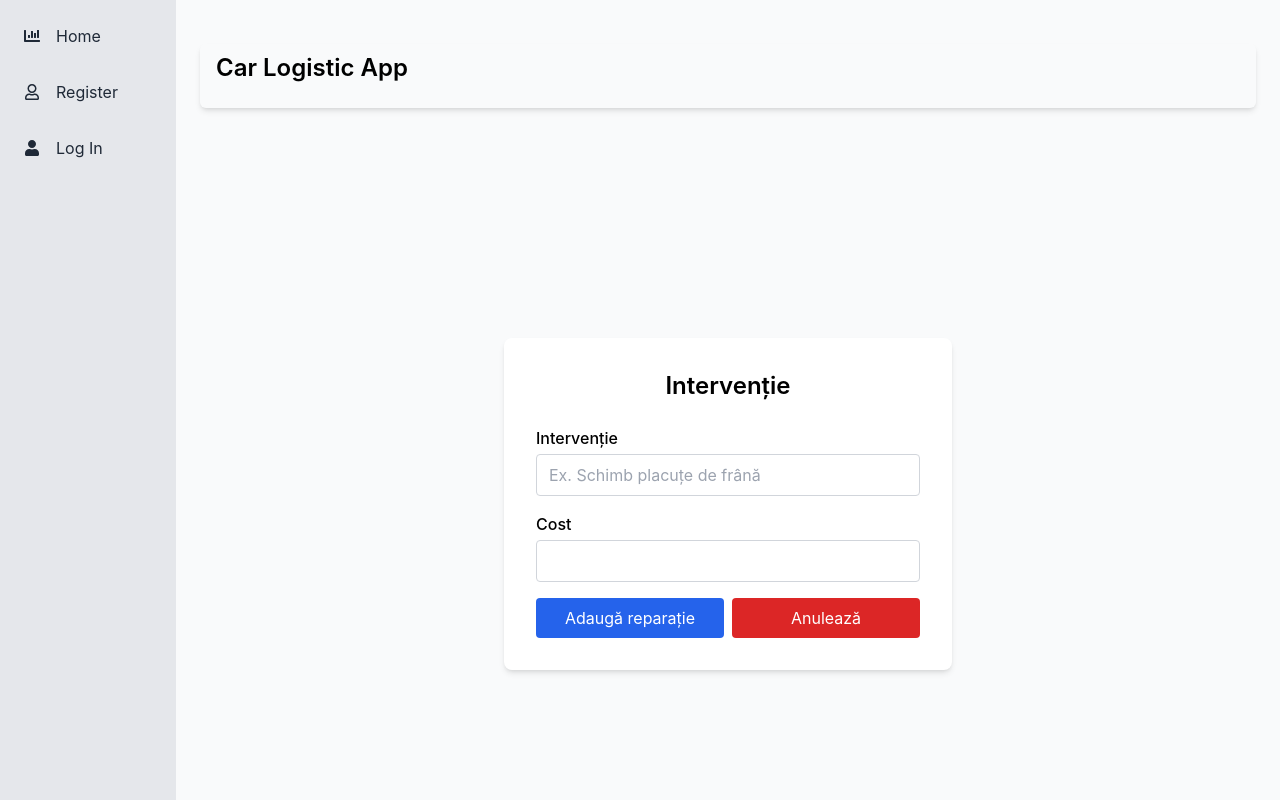
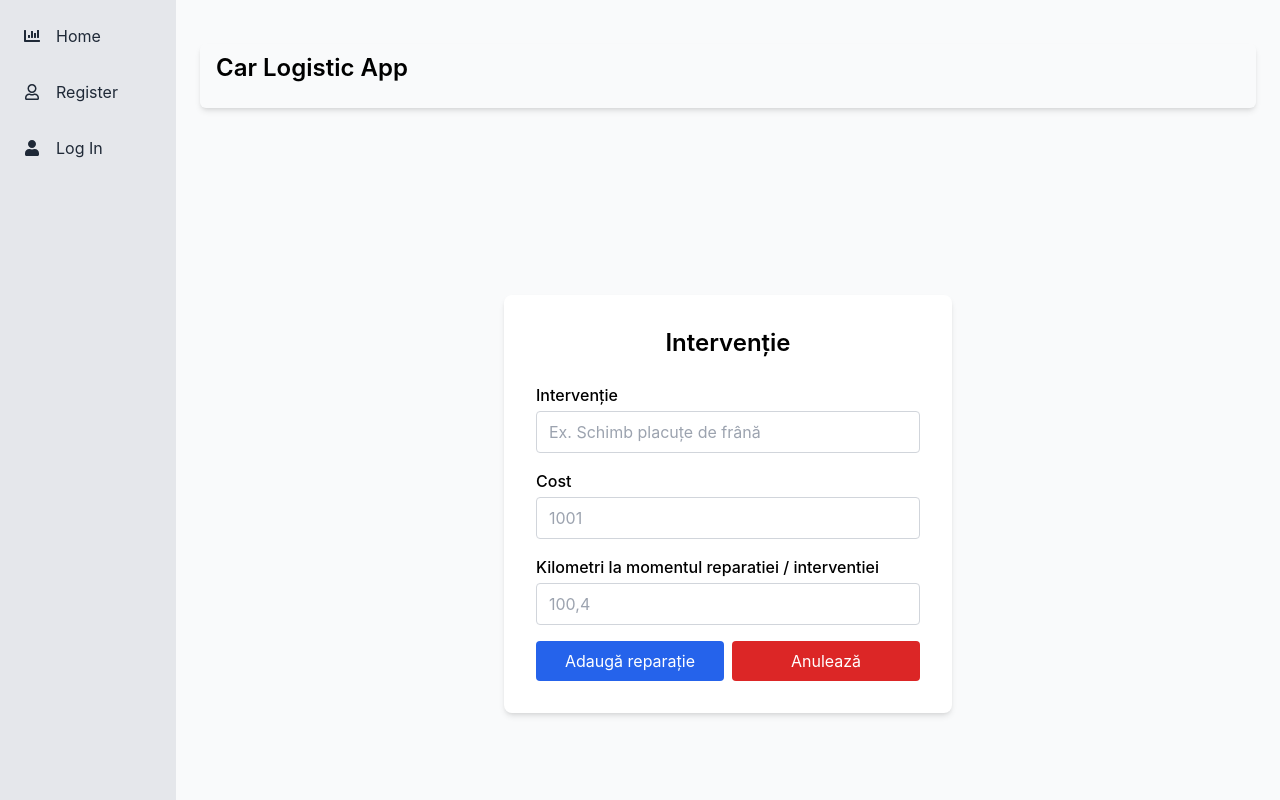
Before and after one commit to EdwardN93/react-final-project, a React (Vite) app: page /repairs/1 in a window 1280 px wide. Shown: the top 800 px of the page. Built offline with nearby package versions, Linux system fonts and the light colour scheme; no server answers.

Commit message:
added kilometer marks for repairs

```diff
--- a/db.json
+++ b/db.json
@@ -58,19 +58,33 @@
       "repairs": [
         {
           "intervention": "Schimb placute de frana",
-          "cost": "200"
+          "cost": "200",
+          "repairAtKm": "55,100"
         },
         {
           "intervention": "Schimb ulei",
-          "cost": "150"
+          "cost": "150",
+          "repairAtKm": "89,982"
         },
         {
           "intervention": "Schimb placute frana",
-          "cost": "800"
+          "cost": "800",
+          "repairAtKm": "100,025"
         },
         {
           "intervention": "Revizie",
-          "cost": "915"
+          "cost": "915",
+          "repairAtKm": "128,100"
+        },
+        {
+          "intervention": "Schimb filtru de particule",
+          "cost": "2100",
+          "repairAtKm": "131,190"
+        },
+        {
+          "intervention": "Revizie",
+          "cost": "887",
+          "repairAtKm": "143,100"
         }
       ]
     },
@@ -91,7 +105,18 @@
       "repairs": [
         {
           "intervention": "Schimb placute de frana",
-          "cost": "320"
+          "cost": "320",
+          "repairAtKm": "31,448"
+        },
+        {
+          "intervention": "Schimb baterie",
+          "cost": "675",
+          "repairAtKm": "38,232"
+        },
+        {
+          "intervention": "Revizie",
+          "cost": "935",
+          "repairAtKm": "42,100"
         }
       ]
     },
--- a/src/Components/AddRepairs/AddRepairs.tsx
+++ b/src/Components/AddRepairs/AddRepairs.tsx
@@ -13,11 +13,15 @@ const apiUrl = import.meta.env.VITE_API_URL;
 const validationSchema = z.object({
   intervention: z.string().min(1, "Adaugă intervenție"),
   cost: z.string().min(2, "Adaugă costul reparației"),
+  repairAtKm: z
+    .string()
+    .min(1, "Adaugă numarul de kilometri la momentul reparației"),
 });
 
 const initialDefaultValues = {
   intervention: "",
   cost: "",
+  repairAtKm: "",
 };
 
 export default function AddRepairs() {
@@ -67,6 +71,7 @@ export default function AddRepairs() {
     const newRepair = {
       intervention: values.intervention,
       cost: values.cost,
+      repairAtKm: String(values.repairAtKm).replace(".", ","),
     };
 
     const updatedCar = {
@@ -137,10 +142,10 @@ export default function AddRepairs() {
               onChange={handleInputChange}
               placeholder="Ex. Schimb placuțe de frână"
             />
+            {errors?.intervention && (
+              <p className="text-red-600 mb-4">{errors.intervention[0]}</p>
+            )}
           </div>
-          {errors?.intervention && (
-            <p className="text-red-600 mb-4">{errors.intervention[0]}</p>
-          )}
 
           <div className="mb-4">
             <label htmlFor="cost" className="block mb-1 font-medium">
@@ -151,13 +156,32 @@ export default function AddRepairs() {
               id="cost"
               name="cost"
               className="w-full border border-gray-300 rounded px-3 py-2 focus:outline-none focus:ring focus:ring-blue-400"
+              placeholder="1001"
               defaultValue={defaultValues.cost}
               onChange={handleInputChange}
             />
+            {errors?.cost && (
+              <p className="text-red-600 mb-4">{errors.cost[0]}</p>
+            )}
           </div>
-          {errors?.cost && (
-            <p className="text-red-600 mb-4">{errors.cost[0]}</p>
-          )}
+
+          <div className="mb-4">
+            <label htmlFor="repairAtKm" className="block mb-1 font-medium">
+              Kilometri la momentul reparatiei / interventiei
+            </label>
+            <input
+              type="text"
+              id="repairAtKm"
+              name="repairAtKm"
+              className="w-full border border-gray-300 rounded px-3 py-2 focus:outline-none focus:ring focus:ring-blue-400"
+              placeholder="100,4"
+              defaultValue={defaultValues.repairAtKm}
+              onChange={handleInputChange}
+            />
+            {errors?.repairAtKm && (
+              <p className="text-red-600 mb-4">{errors.repairAtKm[0]}</p>
+            )}
+          </div>
           <div className="flex gap-2">
             <Button text="Adaugă reparație" width />
             <Button text="Anulează" color="red" width onClick={handleDiscard} />
--- a/src/Components/Types/Types.ts
+++ b/src/Components/Types/Types.ts
@@ -1,6 +1,7 @@
 import { ReactNode } from "react";
 
 type Repairs = {
+  repairAtKm: string;
   cost: string;
   intervention: string;
 };
--- a/src/Components/VehicleDetails/VehicleDetails.tsx
+++ b/src/Components/VehicleDetails/VehicleDetails.tsx
@@ -99,7 +99,7 @@ export default function VehicleDetails() {
 
                 return (
                   <div key={label} className="flex flex-col">
-                    <dt className="text-gray-500 font-medium">
+                    <dt className="text-gray-800 font-medium">
                       {pastRevision
                         ? "Zile întârziere în efectuarea reviziei"
                         : label}
@@ -129,10 +129,13 @@ export default function VehicleDetails() {
                 {car.repairs.map((repair, i) => (
                   <li
                     key={i}
-                    className="flex justify-between border-b pb-2 text-sm"
+                    className="grid grid-cols-3 border-b pb-2 text-sm"
                   >
                     <span className="text-gray-700">{repair.intervention}</span>
-                    <span className="text-gray-900 font-semibold">
+                    <span className="text-gray-700 text-center">
+                      Kilometri: {repair.repairAtKm}
+                    </span>
+                    <span className="text-gray-900 font-semibold text-right">
                       {repair.cost} RON
                     </span>
                   </li>
@@ -150,7 +153,6 @@ export default function VehicleDetails() {
             ) : (
               <p className="text-gray-500 text-sm italic">Nicio intervenție.</p>
             )}
-            {}
           </section>
         </div>
       )}
```
